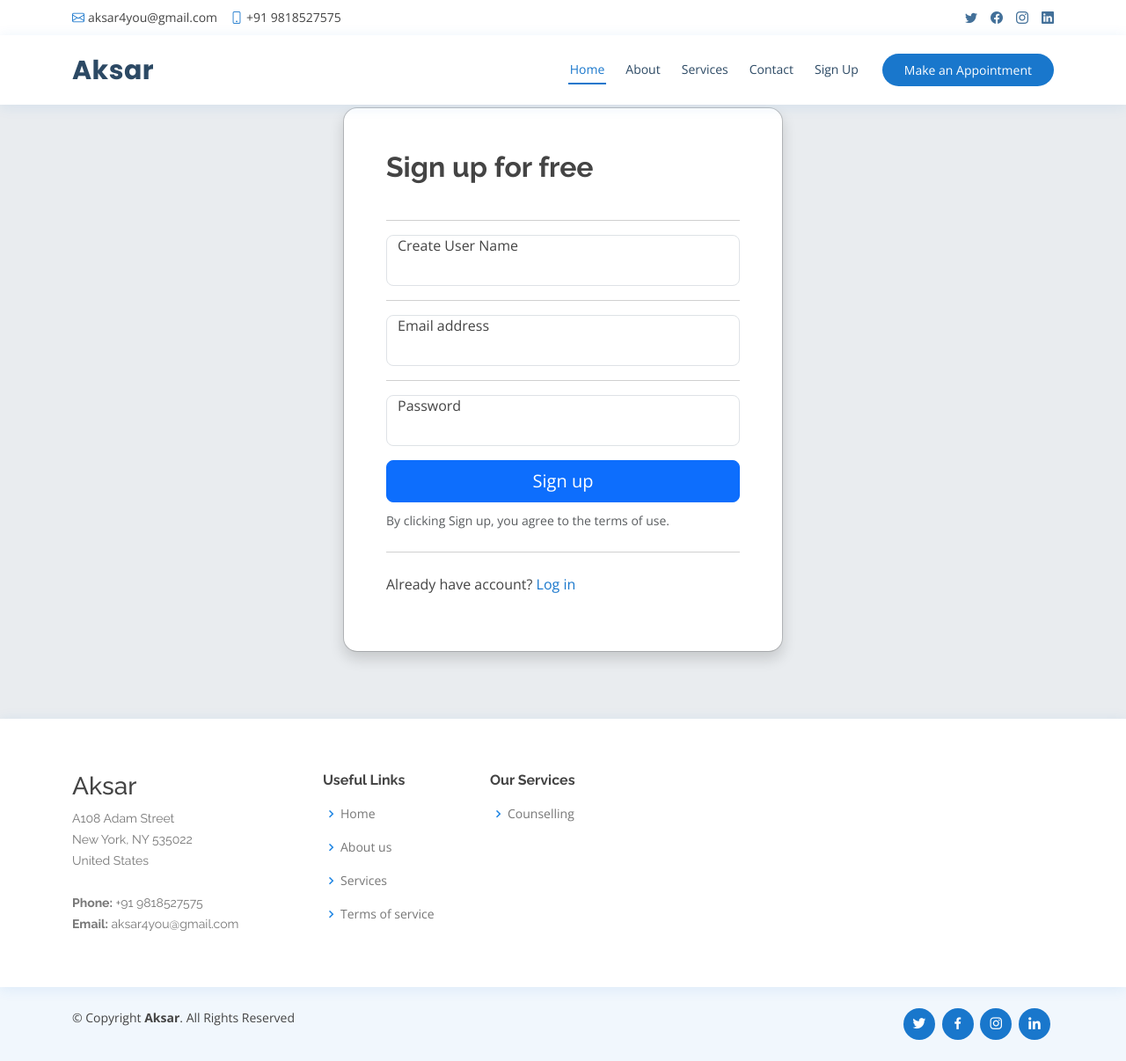
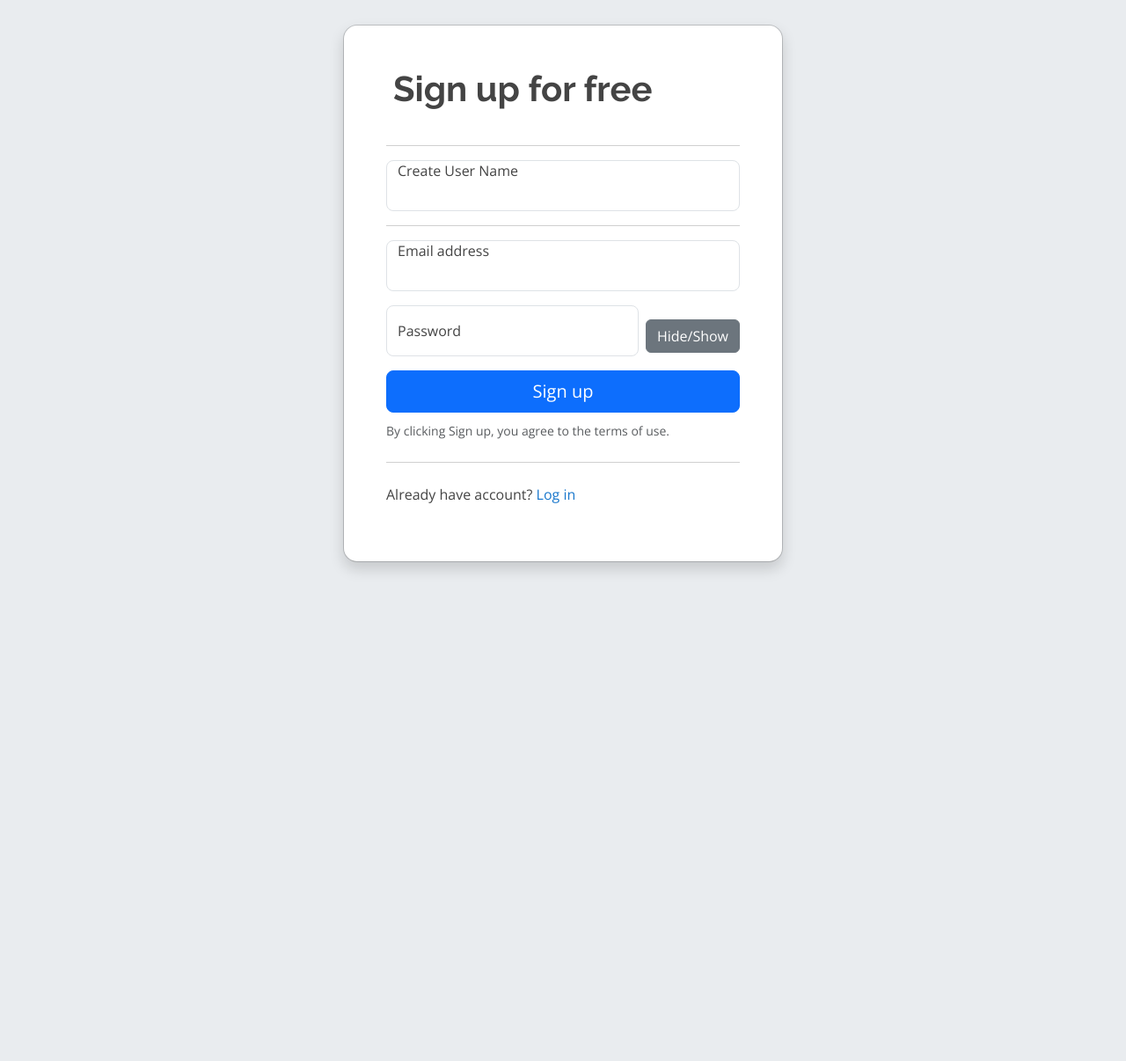
Before and after one commit to Rk-Virus/Couselling-backend, a Django app: page /signup in a window 1280 px wide. Shown: the whole page at 88% size. After the commit the page ends 650 px from the top, so only its background shows below. Run offline with Django 4.2, Linux system fonts and the light colour scheme; some libraries are stand-ins or nearby versions.

Commit message:
added show/hide password button

```diff
--- a/home/views.py
+++ b/home/views.py
@@ -9,13 +9,9 @@
 
 # Create your views here.
 def index(request):
-    # return HttpResponse("this is home page")
-    messages.info(request, "Welcome to Aksar ;)")
-    params = {'siteName':'Aksar','phoneNo':'+911234567890'}
-    return render(request, 'home/index.html',params)
+    return render(request, 'home/index.html')
 
 def contact(request):
-    # return render(request, 'home/contact.html')
     print("/contact running")
     if request.method == 'POST':
         name = request.POST.get('name','')
@@ -25,7 +21,6 @@
         print(name,email, subject, message)
         contact = Contact(name=name,email=email, subject=subject, message=message)
         contact.save()
-        # return redirect('/')
         return HttpResponse("Message Sent!")
 
 
--- a/templates/basic.html
+++ b/templates/basic.html
@@ -176,7 +176,20 @@
 
 
   {% comment %} cdn  {% endcomment %}
-    <script src="https://cdn.jsdelivr.net/npm/bootstrap@5.3.0-alpha2/dist/js/bootstrap.bundle.min.js" integrity="sha384-qKXV1j0HvMUeCBQ+QVp7JcfGl760yU08IQ+GpUo5hlbpg51QRiuqHAJz8+BrxE/N" crossorigin="anonymous"></script>
-    {% block script %}{% endblock %}
+  <script src="https://cdn.jsdelivr.net/npm/bootstrap@5.3.0-alpha2/dist/js/bootstrap.bundle.min.js" integrity="sha384-qKXV1j0HvMUeCBQ+QVp7JcfGl760yU08IQ+GpUo5hlbpg51QRiuqHAJz8+BrxE/N" crossorigin="anonymous"></script>
+
+  <script>
+    let showHideBtn = document.getElementById("PasswordToogle")
+    let passField = document.getElementById("floatingPassword")
+    showHideBtn.addEventListener('click',()=>{
+      if (passField.type == "password"){
+        passField.type = "text"
+      }
+      else{
+        passField.type = "password"
+      }
+    })
+  </script>
+
 </body>
 </html>
--- a/templates/home/signUp.html
+++ b/templates/home/signUp.html
@@ -4,11 +4,11 @@
 
 {% block body %}
 
-<div class="modal modal-sheet position-static d-block bg-body-secondary p-4 py-md-5" tabindex="-1" role="dialog" id="modalSignin">
+<div class="modal modal-sheet d-block bg-body-secondary" tabindex="-1" role="dialog" id="modalSignin">
     <div class="modal-dialog" role="document">
       <div class="modal-content rounded-4 shadow">
         <div class="modal-header p-5 pb-4 border-bottom-0">
-          <h1 class="fw-bold mb-0 fs-2">Sign up for free</h1>
+          <h1 class="fw-bold mb-0 ms-2">Sign up for free</h1>
         </div>
 
         <div class="mx-3">
@@ -26,19 +26,22 @@
             {% csrf_token %}
             <div class="form-floating mb-3">
               <hr>
-                <input type="text" class="form-control rounded-3" id="floatingInput" placeholder="xyz" required name='uname'>
+                <input type="text" class="form-control rounded-3" id="floatingInput" placeholder="user name" required name='uname'>
                 <label for="floatingInput">Create User Name</label>
               </div>
             <div class="form-floating mb-3">
               <hr>
-              <input type="email" class="form-control rounded-3" id="floatingInput" placeholder="name@example.com" required name='email'>
-              <label for="floatingInput">Email address</label>
+              <input type="email" class="form-control rounded-3" id="floatingInput2" placeholder="name@example.com" required name='email'>
+              <label for="floatingInput2">Email address</label>
             </div>
-            <div class="form-floating mb-3">
+
+            <div class="form-floating mb-3 d-flex">
               <hr>
-              <input type="password" class="form-control rounded-3" id="floatingPassword" placeholder="Password" required name='password'>
-              <label for="floatingPassword">Password</label>
+                <input type="password" class="form-control rounded-3" id="floatingPassword" placeholder="Password" required name='password'>
+                <label for="floatingPassword">Password</label>
+                <button type="button" class="btn btn-secondary w-15 ms-2 mt-3" style="z-index:2; height: 60%;" id="PasswordToogle">Hide/Show</button>
             </div>
+
             <button class="w-100 mb-2 btn btn-lg rounded-3 btn-primary" type="submit">Sign up</button>
             <small class="text-body-secondary">By clicking Sign up, you agree to the terms of use.</small>
             <hr class="my-4">
```
Also changed, not shown: templates/home/login.html (+12 -11 lines).
